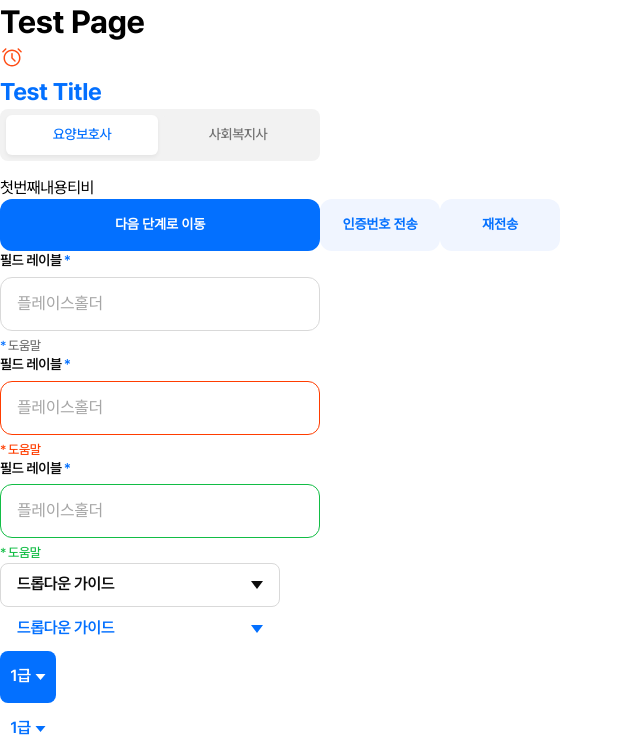
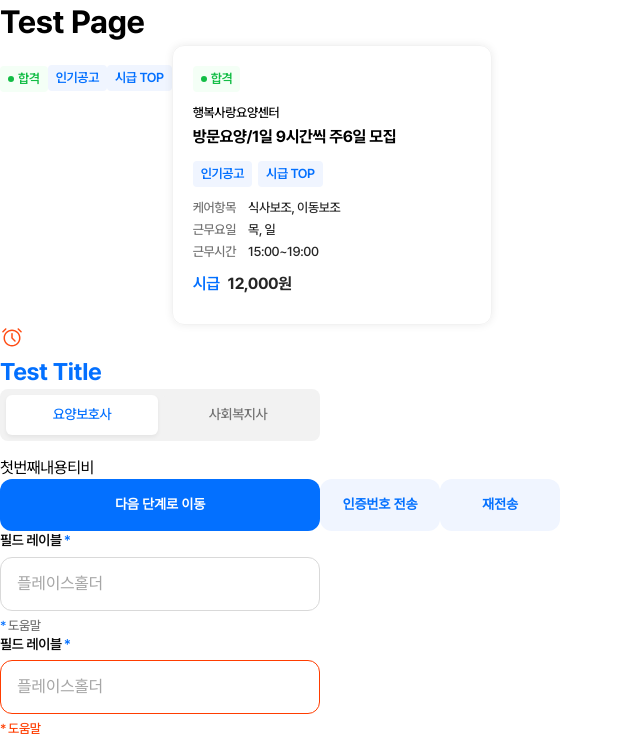
Before and after one commit to Early-Us/BeCareful-Client, a React (Vite) app: page /test in a window 1280 px wide. Shown: the top 739 px of the page, without its empty margins (0-640 px from the left). Built offline with nearby package versions, Linux system fonts and the light colour scheme.

Commit message:
feat: 일자리 지원 카드 추가

```diff
--- /dev/null
+++ b/src/components/common/ApplyCard/ApplyCard.tsx
@@ -0,0 +1,148 @@
+import { ApplyChip } from '@/components/common/ApplyCard/ApplyChip';
+import { ApplyTag } from '@/components/common/ApplyCard/ApplyTag';
+import { styled } from 'styled-components';
+
+interface ApplyCardProps {
+  centerName: string;
+  description: string;
+  tags: string[];
+  careItems: string[];
+  workingDays: string[];
+  workingHours: string;
+  hourlyRate: string;
+}
+
+export const ApplyCard = ({
+  centerName,
+  description,
+  tags,
+  careItems,
+  workingDays,
+  workingHours,
+  hourlyRate,
+}: ApplyCardProps) => {
+  return (
+    <CardContainer>
+      <ApplyChip state={'pass'} />
+      <CardTopContainer>
+        <CardTopHeader>
+          <CardTopTitle>{centerName}</CardTopTitle>
+          <CardTopContent>{description}</CardTopContent>
+        </CardTopHeader>
+        <CardTopTag>
+          {tags.map((label, index) => (
+            <ApplyTag key={index} label={label} />
+          ))}
+        </CardTopTag>
+      </CardTopContainer>
+      <CardMiddleContainer>
+        <CardMiddleContent>
+          <span>케어항목</span>
+          <span>{careItems.join(', ')}</span>
+        </CardMiddleContent>
+        <CardMiddleContent>
+          <span>근무요일</span>
+          <span>{workingDays.join(', ')}</span>
+        </CardMiddleContent>
+        <CardMiddleContent>
+          <span>근무시간</span>
+          <span>{workingHours}</span>
+        </CardMiddleContent>
+      </CardMiddleContainer>
+      <CardBottomContainer>
+        <CardBottomContent>
+          <span>시급</span>
+          <span>{hourlyRate}</span>
+        </CardBottomContent>
+      </CardBottomContainer>
+    </CardContainer>
+  );
+};
+
+const CardContainer = styled.div`
+  display: inline-flex;
+  padding: 20px 20px 28px 20px;
+  gap: 12px;
+  flex-direction: column;
+  border-radius: 12px;
+  width: 320px;
+  box-sizing: border-box;
+  align-items: flex-start;
+  align-self: stretch;
+  border: 1px solid ${({ theme }) => theme.colors.gray50};
+  box-shadow: 0px 0px 8px 0px rgba(0, 0, 0, 0.08);
+`;
+
+const CardTopContainer = styled.div`
+  display: flex;
+  gap: 12px;
+  flex-direction: column;
+`;
+
+const CardMiddleContainer = styled.div`
+  display: flex;
+  flex-direction: column;
+  gap: 4px;
+`;
+
+const CardBottomContainer = styled.div`
+  display: flex;
+  gap: 12px;
+`;
+
+const CardTopHeader = styled.div`
+  display: flex;
+  gap: 4px;
+  flex-direction: column;
+`;
+
+const CardTopTitle = styled.div`
+  font-size: ${({ theme }) => theme.typography.fontSize.body3};
+  font-weight: ${({ theme }) => theme.typography.fontWeight.medium};
+`;
+
+const CardTopContent = styled.div`
+  font-size: ${({ theme }) => theme.typography.fontSize.title4};
+  font-weight: ${({ theme }) => theme.typography.fontWeight.bold};
+`;
+
+const CardTopTag = styled.div`
+  display: flex;
+  gap: 6px;
+`;
+
+const CardMiddleContent = styled.div`
+  display: flex;
+  gap: 12px;
+  flex-wrap: row;
+  font-size: ${({ theme }) => theme.typography.fontSize.body3};
+  font-weight: ${({ theme }) => theme.typography.fontWeight.medium};
+
+  span:first-child {
+    color: ${({ theme }) => theme.colors.gray500};
+  }
+
+  span:last-child {
+    color: ${({ theme }) => theme.colors.gray800};
+  }
+`;
+
+const CardBottomContent = styled.div`
+  display: flex;
+  gap: 8px;
+  flex-wrap: row;
+  font-size: ${({ theme }) => theme.typography.fontSize.body2};
+  font-weight: ${({ theme }) => theme.typography.fontWeight.bold};
+
+  span:first-child {
+    color: ${({ theme }) => theme.colors.mainBlue};
+    font-size: ${({ theme }) => theme.typography.fontSize.body1};
+    font-weight: ${({ theme }) => theme.typography.fontWeight.semibold};
+  }
+
+  span:last-child {
+    color: ${({ theme }) => theme.colors.gray800};
+    font-size: ${({ theme }) => theme.typography.fontSize.body1};
+    font-weight: ${({ theme }) => theme.typography.fontWeight.bold};
+  }
+`;
--- a/src/page/TestPage.tsx
+++ b/src/page/TestPage.tsx
@@ -10,6 +10,9 @@ import { SmallDropdown } from '@/components/common/Dropdown/SmallDropdown';
 import { MiddleDropdown } from '@/components/common/Dropdown/MiddleDropdown';
 import { NursingQualificationCard } from '@/components/common/QualificationCard/NursingQualificationCard';
 import { Toggle } from '@/components/common/Toggle/Toggle';
+import { ApplyChip } from '@/components/common/ApplyCard/ApplyChip';
+import { ApplyTag } from '@/components/common/ApplyCard/ApplyTag';
+import { ApplyCard } from '@/components/common/ApplyCard/ApplyCard';
 
 export const TestPage = () => {
   const tabData = [
@@ -41,6 +44,19 @@ export const TestPage = () => {
   return (
     <div>
       <h1>Test Page</h1>
+      <ApplyChip state={'pass'} />
+      <ApplyTag label="인기공고" />
+      <ApplyTag label="시급 TOP" />
+      <ApplyCard
+        centerName="행복사랑요양센터"
+        description="방문요양/1일 9시간씩 주6일 모집"
+        tags={['인기공고', '시급 TOP']}
+        careItems={['식사보조', '이동보조']}
+        workingDays={['목', '일']}
+        workingHours="15:00~19:00"
+        hourlyRate="12,000원"
+      />
+
       <IconWrapper>
         <IconAlarm />
       </IconWrapper>
```
